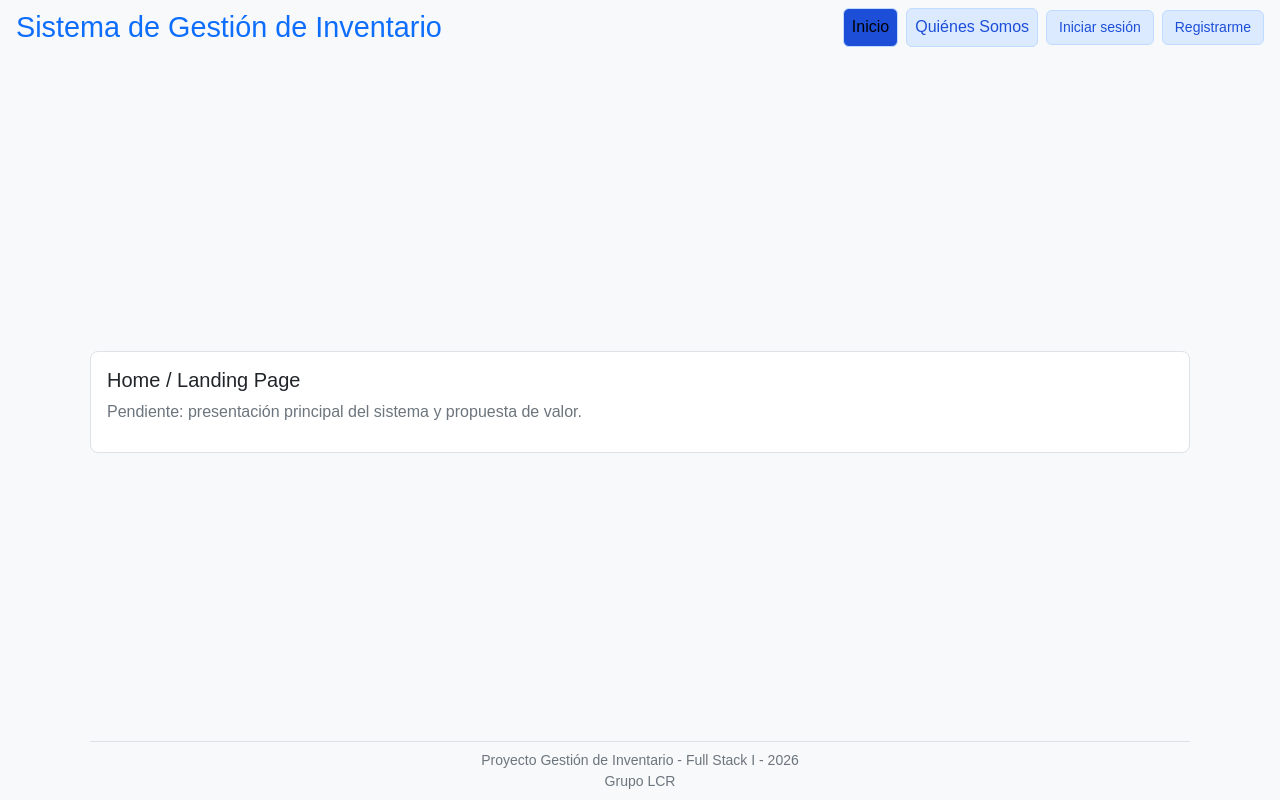
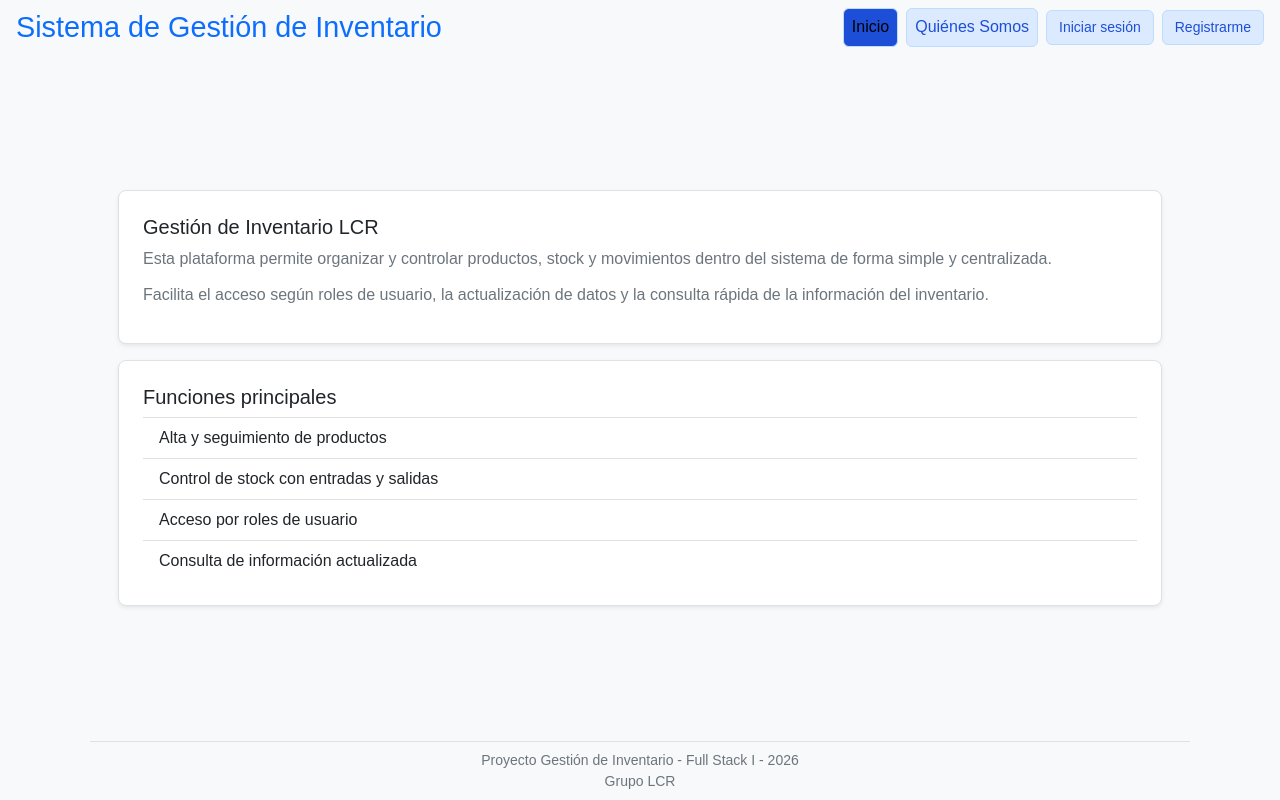
Before and after one commit to grupo-lcr-inventario-2026/gestion-de-inventario, an Angular app in the folder frontend/: page / in a window 1280 px wide. Built offline with nearby package versions, Linux system fonts and the light colour scheme.

Commit message:
feat: maquetado de home terminado

```diff
--- a/frontend/angular.json
+++ b/frontend/angular.json
@@ -2,7 +2,8 @@
   "$schema": "./node_modules/@angular/cli/lib/config/schema.json",
   "version": 1,
   "cli": {
-    "packageManager": "npm"
+    "packageManager": "npm",
+    "analytics": false
   },
   "newProjectRoot": "projects",
   "projects": {
--- a/frontend/src/app/pages/home/home.html
+++ b/frontend/src/app/pages/home/home.html
@@ -1,5 +1,28 @@
-<!-- TODO (Julia): portar el contenido de maqueta/index.html -->
-<section class="card">
-    <h2 class="card__title">Home / Landing Page</h2>
-    <p class="card__text">Pendiente: presentación principal del sistema y propuesta de valor.</p>
-</section>
+<main class="main">
+    <div class="container py-4">
+
+        <section class="card shadow-sm p-3 p-md-4 mb-3">
+            <h2 class="card__title">Gestión de Inventario LCR</h2>
+
+            <p class="card__text">
+                Esta plataforma permite organizar y controlar productos, stock y movimientos dentro del sistema de forma simple y centralizada.
+            </p>
+
+            <p class="card__text">
+                Facilita el acceso según roles de usuario, la actualización de datos y la consulta rápida de la información del inventario.
+            </p>
+        </section>
+
+        <section class="card shadow-sm p-3 p-md-4">
+            <h2 class="card__title">Funciones principales</h2>
+
+            <ul class="list-group list-group-flush">
+                <li class="list-group-item">Alta y seguimiento de productos</li>
+                <li class="list-group-item">Control de stock con entradas y salidas</li>
+                <li class="list-group-item">Acceso por roles de usuario</li>
+                <li class="list-group-item">Consulta de información actualizada</li>
+            </ul>
+        </section>
+
+    </div>
+</main>
```
